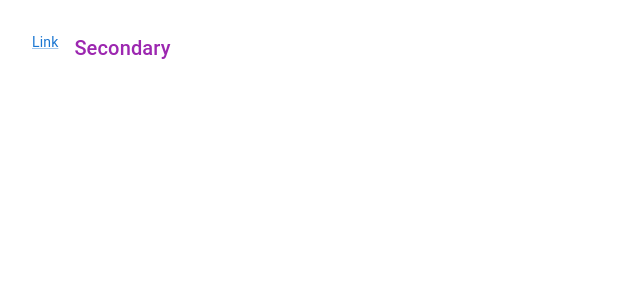
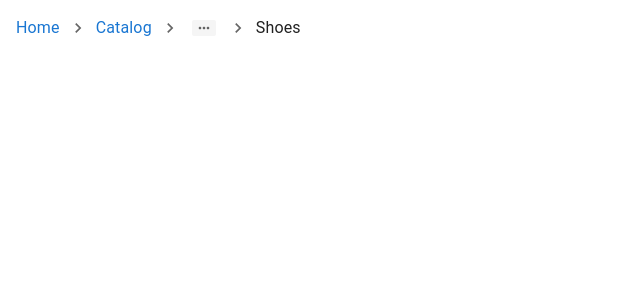
Before and after one commit to fhabhishektiwari/react-mui-learning, a React (Create React App) app: page / in a window 1280 px wide. Shown: the top 300 px of the page, without its empty margins (0-640 px from the left). Built offline with nearby package versions, Linux system fonts and the light colour scheme.

Commit message:
added MuiBreadcrumbs

```diff
--- a/src/App.tsx
+++ b/src/App.tsx
@@ -1,6 +1,6 @@
 import React from 'react';
 import './App.css';
-import { MuiLink } from './components/MuiLink';
+import { MuiBreadcrumbs } from './components/MuiBreadcrumbs';
 
 
 
@@ -8,7 +8,7 @@
 function App() {
   return (
     <div className=''>
-      <MuiLink/>
+      <MuiBreadcrumbs/>
 
 
     </div>
--- /dev/null
+++ b/src/components/MuiBreadcrumbs.tsx
@@ -0,0 +1,19 @@
+import React from 'react'
+import {Box,Breadcrumbs,Link,Typography} from '@mui/material'
+import  NavigateNextIcon from '@mui/icons-material/NavigateNext'
+
+export const MuiBreadcrumbs = () => {
+  return (
+
+    <Box m={2}>
+        {/* itemsAfterCollapse={2} */}
+        <Breadcrumbs aria-label='breadcrumb' separator={<NavigateNextIcon fontSize='small'/>} maxItems={3}  itemsBeforeCollapse={2}>
+            <Link underline='hover' href='#'>Home</Link>
+            <Link underline='hover' href='#'>Catalog</Link>
+            <Link underline='hover' href='#'>Accessories</Link>
+            <Typography color='text.primary'>Shoes</Typography>
+
+        </Breadcrumbs>
+    </Box>
+  )
+}
```
